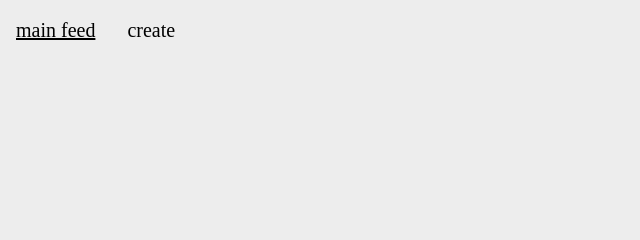
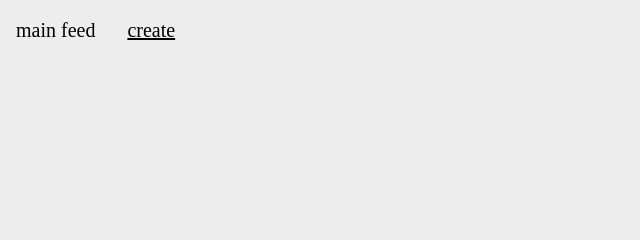
Before and after one commit to kristianvik/scrapbook, a plain HTML site: page create.html in a window 1280 px wide. Shown: the top 240 px of the page, 0-640 px from the left. Drawn offline with Linux system fonts and the light colour scheme.

Commit message:
small changes

```diff
--- a/create.html
+++ b/create.html
@@ -13,8 +13,8 @@
   <!-- navbar section  -->
 
   <div class="navbar">
-    <a a class="active" href="index.html">main feed</a>
-    <a href="create.html">create</a>
+    <a href="index.html">main feed</a>
+    <a class="active" href="create.html">create</a>
     <a class="adminButton" href="admin.html">admin</a>
   </div>
 
--- a/scripts/main.js
+++ b/scripts/main.js
@@ -34,7 +34,6 @@ document.onkeydown = function(e) {
       break;
   }
 };
-
 
 function spawnImage(picNumber) { // shows next image
   console.log("Spawning image: " + picNumber);
```
Also changed, not shown: 1 other file.
